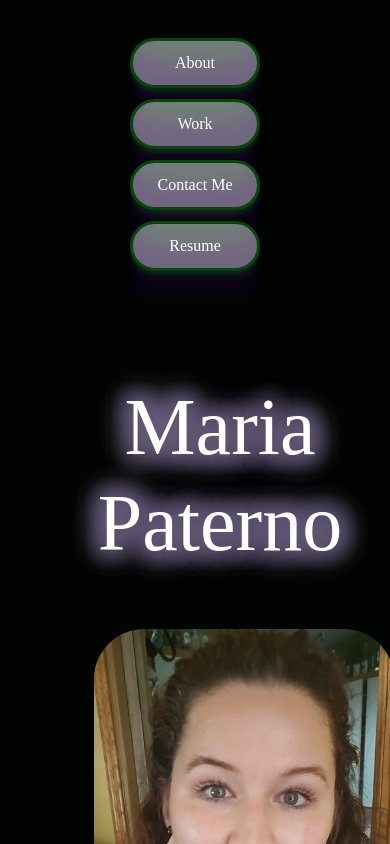
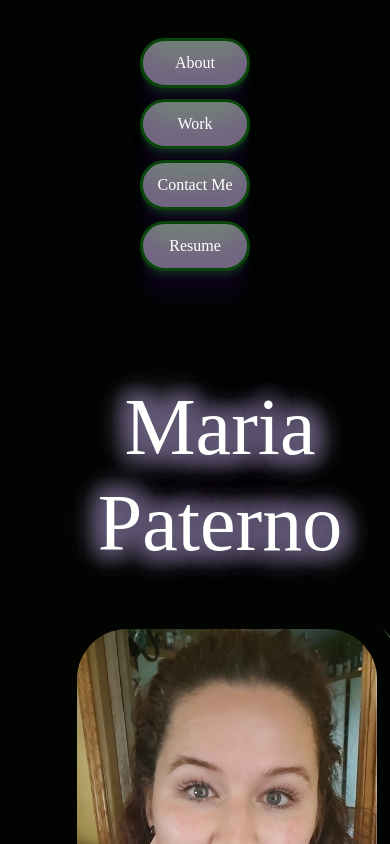
Before and after one commit to Paterma/Portfolio-React, a React (Create React App) app in the folder client/: page / in a window 390 px wide. Shown: the top 844 px of the page. Built offline with nearby package versions, Linux system fonts and the light colour scheme; a web font is replaced by a local one.

Commit message:
adjusted mobile

```diff
--- a/client/src/Styles/Navigation.css
+++ b/client/src/Styles/Navigation.css
@@ -8,10 +8,10 @@ button {
  background-color: #808782;
  border: 3px solid rgb(10, 70, 12) ;
  color: white;
- size: 150%;
+ size: 140%;
  margin-right: 50px;
  margin-left: 50px;
- width: 130px;
+ width: 110px;
  height: 50px;
  margin-top: 5px;
  box-shadow: rgba(102, 25, 153, 0.17) 0px -23px 25px 0px inset, rgba(130, 13, 153, 0.15) 0px -36px 30px 0px inset, rgba(10, 161, 36, 0.1) 0px -79px 40px 0px inset, rgba(135, 16, 151, 0.06) 0px 2px 1px, rgba(38, 180, 9, 0.09) 0px 4px 2px, rgba(7, 160, 76, 0.09) 0px 8px 4px, rgba(74, 8, 90, 0.09) 0px 16px 8px, rgba(75, 11, 179, 0.09) 0px 32px 16px;
--- a/client/src/components/Header.js
+++ b/client/src/components/Header.js
@@ -13,7 +13,7 @@ return (
 
     <div  class="row justify-content-around div">
     <h1>Maria Paterno</h1>
-    <div class="col-8">
+    <div class="col-9">
         <img src={Me} class="img-fluid" id='profile' alt="Profile Pic"/>
     </div>
 <div id="header"><p>
```
